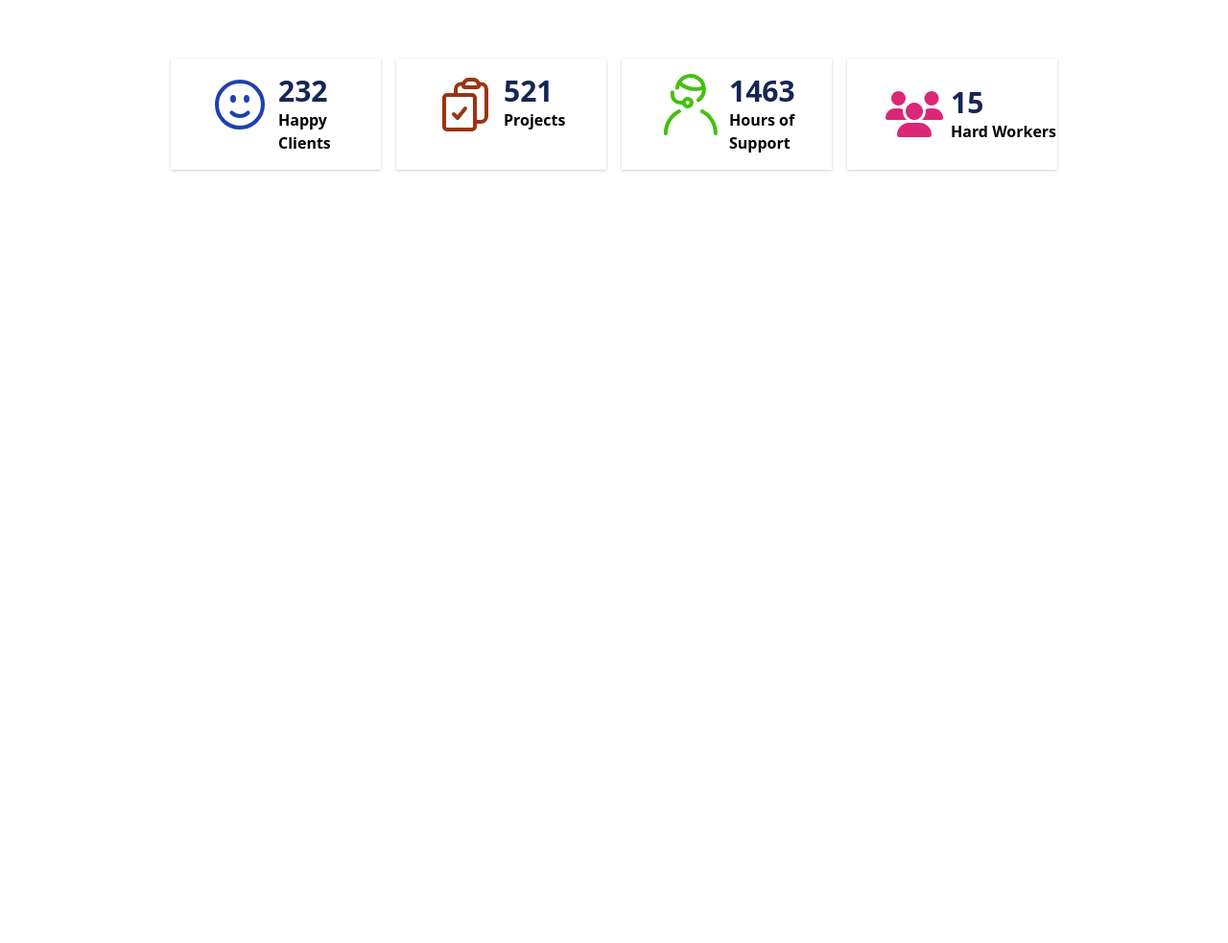
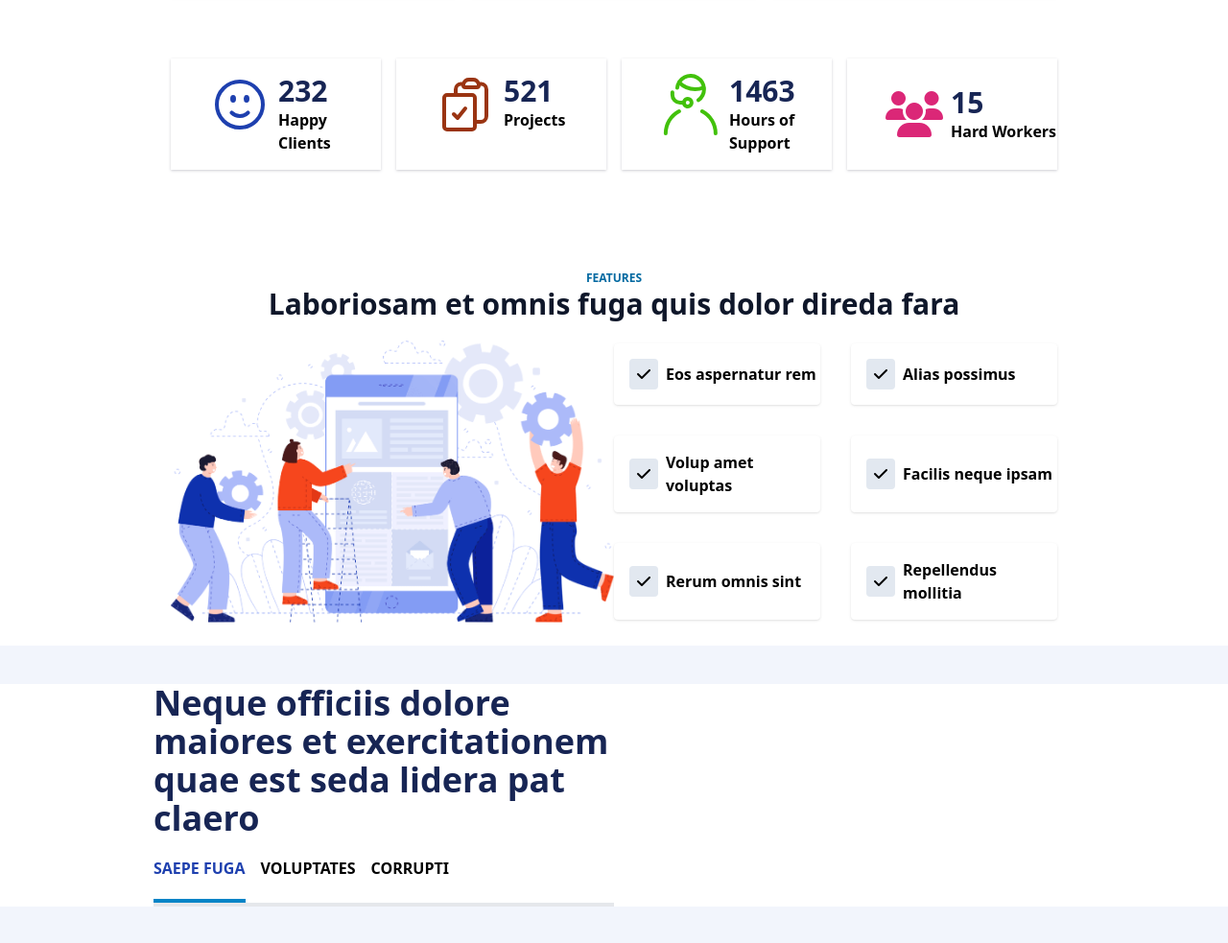
Before and after one commit to Gamalielaradeya/FlexStart, a website: page src/index.html in a window 1280 px wide. Shown: the part 1969-2952 px from the top of the page at 96% size. Before the commit the page ends 2186 px from the top, so only its background shows below. Drawn offline with Linux system fonts and the light colour scheme.

Commit message:
update lagi

```diff
--- a/src/index.html
+++ b/src/index.html
@@ -174,7 +174,81 @@
     </div>
 </div>
 
+<div class="w-full bg-white p-6">
+    <div class="flex flex-col w-9/12 mx-auto  mt-10 space-y-5">
+        <div class="flex flex-col items-center justify-center">
+            <span class="text-sky-700 font-semibold uppercase text-[12px]">features</span>
+            <span class="text-slate-900 font-bold text-3xl">Laboriosam et omnis fuga quis dolor direda fara</span>
+        </div>
+        <div class="flex flex-row items-center justify-center">
+            <div class="w-6/12">
+                <img class="bg-cover" src="../assets/img/features.png" alt="">
+            </div>
+            <div class="w-6/12 grid grid-cols-2 gap-8">
+                <div class="group flex flex-row  items-center bg-white shadow space-x-2 py-4 pl-4 rounded">
+                    <div class="bg-slate-200 group-hover:bg-sky-800 flex justify-center items-center  rounded p-2">
+                        <i class="group-hover:text-white fa-solid fa-check"></i>
+                    </div>
+                    <span class="font-semibold">Eos aspernatur rem</span>
+                </div>
 
+                <div class="group flex flex-row  items-center bg-white shadow space-x-2 py-4 pl-4 rounded">
+                    <div class="bg-slate-200 group-hover:bg-sky-800 flex justify-center items-center  rounded p-2">
+                        <i class="group-hover:text-white fa-solid fa-check"></i>
+                    </div>
+                    <span class="font-semibold">Alias possimus</span>
+                </div>
+
+                <div class="group flex flex-row  items-center bg-white shadow space-x-2 py-4 pl-4 rounded">
+                    <div class="bg-slate-200 group-hover:bg-sky-800 flex justify-center items-center  rounded p-2">
+                        <i class="group-hover:text-white fa-solid fa-check"></i>
+                    </div>
+                    <span class="font-semibold">Volup amet voluptas</span>
+                </div>
+
+                <div class="group flex flex-row  items-center bg-white shadow space-x-2 py-4 pl-4 rounded">
+                    <div class="bg-slate-200 group-hover:bg-sky-800 flex justify-center items-center  rounded p-2">
+                        <i class="group-hover:text-white fa-solid fa-check"></i>
+                    </div>
+                    <span class="font-semibold">Facilis neque ipsam</span>
+                </div>
+
+                <div class="group flex flex-row  items-center bg-white shadow space-x-2 py-4 pl-4 rounded">
+                    <div class="bg-slate-200 group-hover:bg-sky-800 flex justify-center items-center  rounded p-2">
+                        <i class="group-hover:text-white fa-solid fa-check"></i>
+                    </div>
+                    <span class="font-semibold">Rerum omnis sint</span>
+                </div>
+
+                <div class="group flex flex-row  items-center bg-white shadow space-x-2 py-4 pl-4 rounded">
+                    <div class="bg-slate-200 group-hover:bg-sky-800 flex justify-center items-center  rounded p-2">
+                        <i class="group-hover:text-white fa-solid fa-check"></i>
+                    </div>
+                    <span class="font-semibold">Repellendus mollitia</span>
+                </div>
+
+            </div>
+
+        </div>
+
+    </div>
+</div>
+
+<div class="bg-white w-full my-10">
+    <div class="w-9/12 mx-auto flex flex-row">
+        <div class="flex flex-col w-6/12 space-y-5">
+            <span class="font-bold text-blue-950 text-4xl">Neque officiis dolore maiores et exercitationem quae est seda lidera pat claero</span>
+            <div class="flex flex-col border-b-4 relative">
+                <ul class="flex flex-row space-x-4 text-md font-semibold uppercase ">
+                    <li class="text-blue-800 border-b-4 border-sky-600 pb-5">saepe fuga</li>
+                    <li>voluptates</li>
+                    <li>corrupti</li>
+                </ul>
+                <div class="bg-slate-200 w-full absolute"></div>
+            </div>
+        </div>
+    </div>
+</div>
 
 
 
```
Also changed, not shown: dist/output.css.
